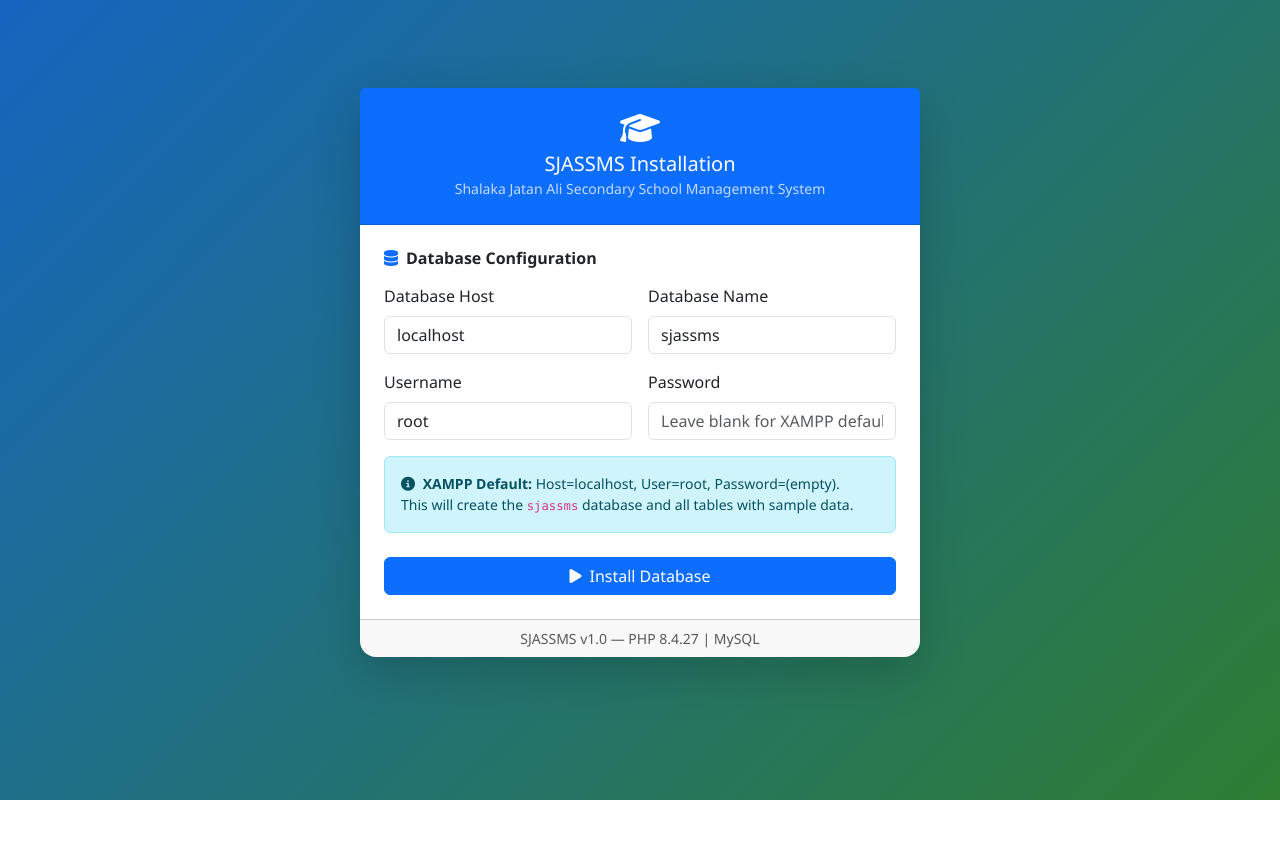
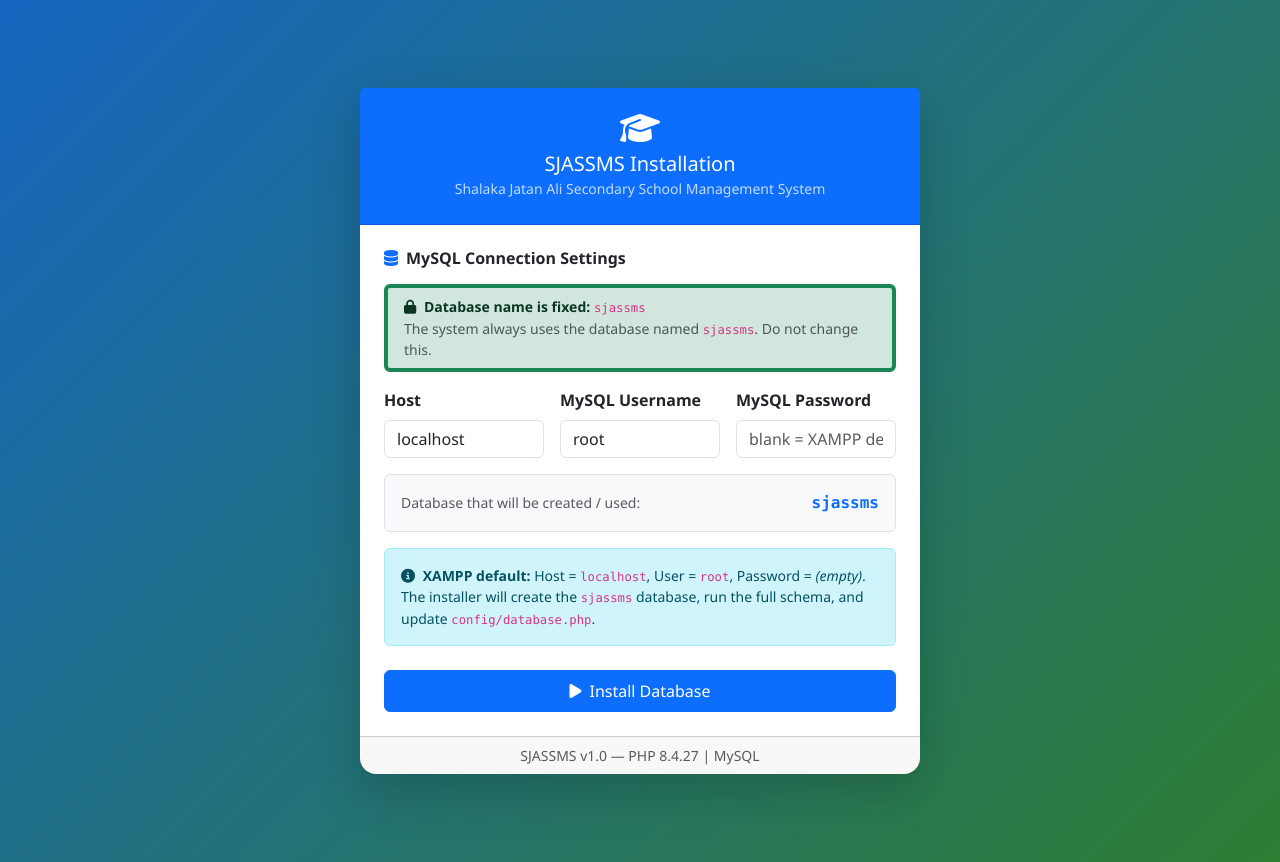
Before and after one commit to mihretu-boo/sms, a PHP site: page /install.php in a window 1280 px wide. Before the commit the page ends 800 px from the top, so only its background shows below. Run offline with PHP 8.4, Linux system fonts and the light colour scheme.

Commit message:
Fix database name confusion: always use 'sjassms'
Root cause: install.php allowed a free-text database name field.
When users ran the installer they typed 'sjassms_final' (copying
the SQL filename), creating a wrong database. config/database.php
ended up pointing to 'ethiopian_curriculum_migration' (another
migration SQL filename used as a DB name by accident).

Fixes:
1. config/database.php: DB_NAME fixed to 'sjassms'
   (was 'ethiopian_curriculum_migration' — completely wrong)

2. install.php:
   - Database name is now HARDCODED to 'sjassms' in PHP code:
     $name = 'sjassms';  // never changes
   - Removed editable 'Database Name' input field from the form
   - Added green locked-name banner showing 'sjassms' is fixed
   - Simplified form to 3 fields: host, mysql_user, mysql_password
   - Added visual display showing the fixed DB name 'sjassms'

Database cleanup (done in MySQL):
   - Dropped: sjassms_final (wrong name from installer confusion)
   - Dropped: ethiopian_curriculum_migration (migration filename)
   - Dropped: exam_repository_migration (migration filename)
   - Dropped: password_reset_v2 (migration filename)
   - Dropped: sjassms_test2 (test database)
   - sjassms: synced to include all data (12 users, 6 staff,
     48 subjects, 34 settings, smtp config correct)

Correct URL in phpMyAdmin:
  http://localhost/phpmyadmin/?route=/database/structure&db=sjassms

Co-Authored-By: Claude Sonnet 4.6 <noreply@anthropic.com>

```diff
--- a/config/database.php
+++ b/config/database.php
@@ -1,6 +1,6 @@
 <?php
 define('DB_HOST', 'localhost');
-define('DB_NAME', 'ethiopian_curriculum_migration');
+define('DB_NAME', 'sjassms');
 define('DB_USER', 'root');
 define('DB_PASS', '');
 define('DB_CHARSET', 'utf8mb4');
--- a/install.php
+++ b/install.php
@@ -12,7 +12,7 @@ $success = false;
 
 if ($_SERVER['REQUEST_METHOD'] === 'POST') {
     $host   = trim($_POST['db_host'] ?? 'localhost');
-    $name   = trim($_POST['db_name'] ?? 'sjassms');
+    $name   = 'sjassms';   // ← always 'sjassms' — never change this
     $user   = trim($_POST['db_user'] ?? 'root');
     $pass   = $_POST['db_pass'] ?? '';
 
@@ -166,34 +166,44 @@ body { background: linear-gradient(135deg, #1565C0, #2E7D32); min-height: 100vh;
         </a>
       </div>
       <?php else: ?>
-      <h6 class="fw-bold mb-3"><i class="fas fa-database text-primary me-2"></i>Database Configuration</h6>
+      <h6 class="fw-bold mb-3"><i class="fas fa-database text-primary me-2"></i>MySQL Connection Settings</h6>
+
+      <!-- Database name locked notice -->
+      <div class="alert alert-success border-start border-4 border-success py-2 mb-3 small">
+        <i class="fas fa-lock me-1"></i>
+        <strong>Database name is fixed:</strong> <code>sjassms</code><br>
+        <span class="text-muted">The system always uses the database named <code>sjassms</code>. Do not change this.</span>
+      </div>
+
       <form method="POST">
         <div class="row g-3">
-          <div class="col-md-6">
-            <label class="form-label">Database Host</label>
+          <div class="col-md-4">
+            <label class="form-label fw-semibold">Host</label>
             <input type="text" name="db_host" class="form-control" value="localhost" required>
           </div>
-          <div class="col-md-6">
-            <label class="form-label">Database Name</label>
-            <input type="text" name="db_name" class="form-control" value="sjassms" required>
-          </div>
-          <div class="col-md-6">
-            <label class="form-label">Username</label>
+          <div class="col-md-4">
+            <label class="form-label fw-semibold">MySQL Username</label>
             <input type="text" name="db_user" class="form-control" value="root" required>
           </div>
-          <div class="col-md-6">
-            <label class="form-label">Password</label>
-            <input type="password" name="db_pass" class="form-control" placeholder="Leave blank for XAMPP default">
+          <div class="col-md-4">
+            <label class="form-label fw-semibold">MySQL Password</label>
+            <input type="password" name="db_pass" class="form-control" placeholder="blank = XAMPP default">
           </div>
+        </div>
+
+        <!-- Fixed DB name display -->
+        <div class="mt-3 p-3 bg-light rounded border d-flex justify-content-between align-items-center small">
+          <span class="text-muted">Database that will be created / used:</span>
+          <strong class="text-primary font-monospace fs-6">sjassms</strong>
         </div>
 
         <div class="alert alert-info mt-3 small">
           <i class="fas fa-info-circle me-1"></i>
-          <strong>XAMPP Default:</strong> Host=localhost, User=root, Password=(empty).<br>
-          This will create the <code>sjassms</code> database and all tables with sample data.
+          <strong>XAMPP default:</strong> Host = <code>localhost</code>, User = <code>root</code>, Password = <em>(empty)</em>.<br>
+          The installer will create the <code>sjassms</code> database, run the full schema, and update <code>config/database.php</code>.
         </div>
 
-        <button type="submit" name="step" value="2" class="btn btn-primary w-100 mt-2">
+        <button type="submit" name="step" value="2" class="btn btn-primary w-100 mt-2 py-2">
           <i class="fas fa-play me-2"></i>Install Database
         </button>
       </form>
```
